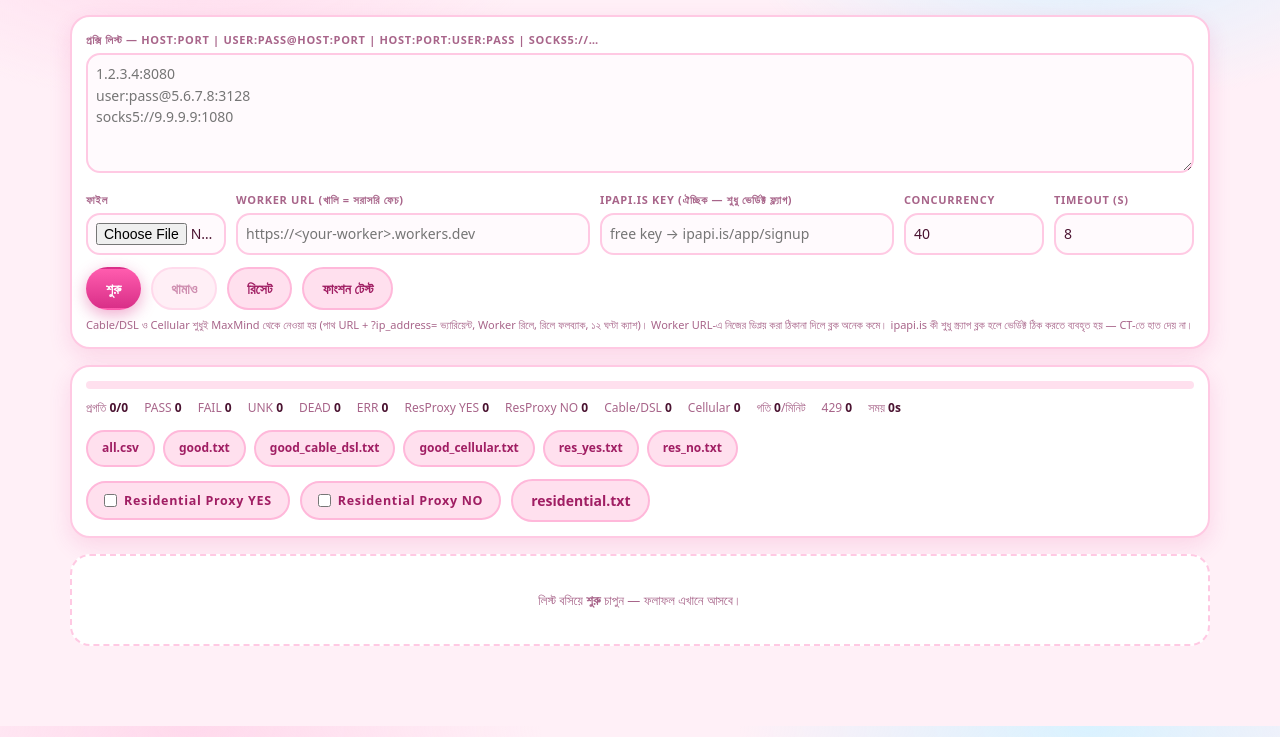
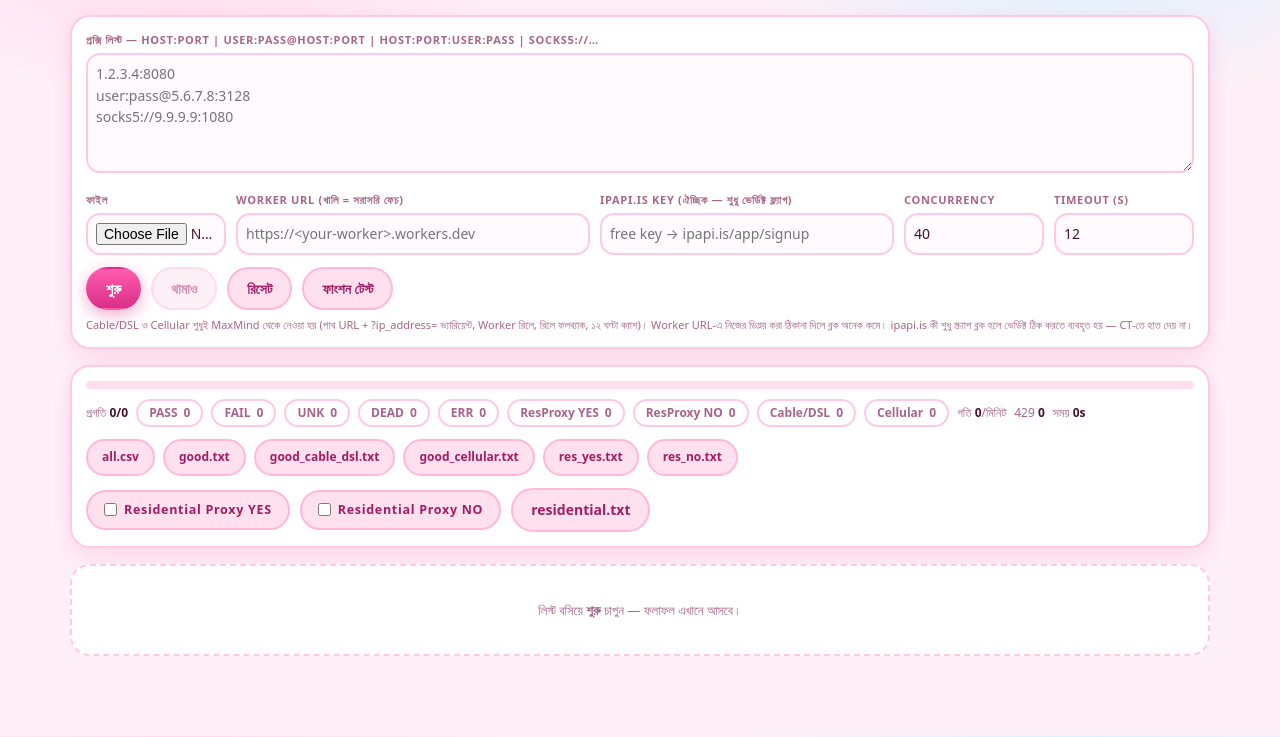
Before and after one commit to luna18841v-cloud/proxy-checker, a website: page public/index.html in a window 1280 px wide. Shown: the part 63-800 px from the top of the page. Drawn offline with Linux system fonts and the light colour scheme.

Commit message:
index.html

```diff
--- a/public/index.html
+++ b/public/index.html
@@ -26,8 +26,13 @@
   button:disabled{opacity:.5;cursor:not-allowed}
   .bar{height:8px;background:var(--ln2);border-radius:5px;overflow:hidden;margin:0 0 10px}
   .bar>i{display:block;height:100%;width:0;background:linear-gradient(90deg,#ff5cae,#12a594);transition:width .2s}
-  .stats{display:flex;gap:16px;flex-wrap:wrap;font-size:12px;color:var(--dm)}
+  .stats{display:flex;gap:8px;flex-wrap:wrap;font-size:12px;color:var(--dm);align-items:center}
   .stats b{color:var(--tx);font-variant-numeric:tabular-nums}
+  .stats .st{background:#fff;border:2px solid var(--ln);color:var(--dm);border-radius:999px;padding:3px 11px;font:inherit;font-size:12px;font-weight:800;cursor:pointer;display:inline-flex;gap:6px;align-items:center;line-height:1.5}
+  .stats .st:hover{background:#ffe0ee;border-color:#ffb8da}
+  .stats .st.on{background:linear-gradient(180deg,#ff5cae,#d92f88);border-color:transparent;color:#fff;box-shadow:0 4px 12px rgba(217,47,136,.35)}
+  .stats .st.on b{color:#fff}
+  .stats .st b{color:inherit}
   .hint{font-size:11px;color:var(--dm);margin-top:6px}
   .picks{display:flex;gap:10px;flex-wrap:wrap;align-items:center;margin-top:12px}
   .picks label{display:inline-flex;gap:7px;align-items:center;text-transform:none;font-size:12.5px;color:#a01e63;margin:0;font-weight:800;background:#ffe0ee;border:2px solid #ffb8da;border-radius:999px;padding:8px 16px;cursor:pointer}
@@ -35,6 +40,10 @@
   .dlrow{display:flex;gap:8px;flex-wrap:wrap;margin-top:12px}
   .dlrow button{padding:7px 14px;font-size:12px}
   .empty{text-align:center;color:var(--dm);font-size:13px;padding:34px 10px;border:2px dashed var(--ln);border-radius:20px;background:var(--card)}
+  .fbar{display:none;gap:9px;flex-wrap:wrap;align-items:center;margin-top:12px;font-size:12px}
+  .fbar.on{display:flex}
+  .chip{font-size:12px;font-weight:900;color:#fff;background:#d92f88;border-radius:999px;padding:4px 12px;letter-spacing:.4px}
+  .fbar button{padding:5px 13px;font-size:12px}
 
   .item{background:var(--card);border:2px solid var(--ln);border-radius:16px;padding:10px 12px;margin-bottom:10px}
   .ihead{display:flex;gap:8px;align-items:center;flex-wrap:wrap;font-size:12.5px}
@@ -48,6 +57,7 @@
   .src{font-size:10px;color:var(--oktx)}
   .src.b{color:var(--dm)}
   .srcb{font-size:10px;color:var(--dm)}
+  .stg{font-size:10px;color:var(--dm);background:var(--ln2);border-radius:999px;padding:1px 8px}
   .secs{margin-left:auto;font-size:11px;color:var(--dm)}
   .idet{margin-top:7px;display:flex;gap:4px 14px;flex-wrap:wrap;font-size:12px;color:var(--dm)}
   .kv b{font-weight:800}
@@ -75,7 +85,7 @@
       <div class="f" style="flex:2 1 320px"><label>Worker URL (খালি = সরাসরি ফেচ)</label><input id="worker" placeholder="https://&lt;your-worker&gt;.workers.dev"></div>
       <div class="f" style="flex:2 1 260px"><label>ipapi.is key (ঐচ্ছিক — শুধু ভের্ডিক্ট ফ্ল্যাগ)</label><input id="key" placeholder="free key → ipapi.is/app/signup"></div>
       <div class="f sm"><label>Concurrency</label><input id="conc" type="number" min="1" max="500" value="40"></div>
-      <div class="f sm"><label>Timeout (s)</label><input id="timeout" type="number" min="4" max="20" value="8"></div>
+      <div class="f sm"><label>Timeout (s)</label><input id="timeout" type="number" min="4" max="25" value="12"></div>
     </div>
     <div class="row" style="margin-top:12px">
       <button class="primary" id="start">শুরু</button>
@@ -91,18 +101,24 @@
     <div class="bar"><i id="prog"></i></div>
     <div class="stats">
       <span>প্রগতি <b id="s-done">0/0</b></span>
-      <span>PASS <b id="s-pass">0</b></span>
-      <span>FAIL <b id="s-fail">0</b></span>
-      <span>UNK <b id="s-unk">0</b></span>
-      <span>DEAD <b id="s-dead">0</b></span>
-      <span>ERR <b id="s-err">0</b></span>
-      <span>ResProxy YES <b id="s-resy">0</b></span>
-      <span>ResProxy NO <b id="s-resn">0</b></span>
-      <span>Cable/DSL <b id="s-cable">0</b></span>
-      <span>Cellular <b id="s-cell">0</b></span>
+      <button class="st" data-f="PASS">PASS <b id="s-pass">0</b></button>
+      <button class="st" data-f="FAIL">FAIL <b id="s-fail">0</b></button>
+      <button class="st" data-f="UNKNOWN">UNK <b id="s-unk">0</b></button>
+      <button class="st" data-f="DEAD">DEAD <b id="s-dead">0</b></button>
+      <button class="st" data-f="ERROR">ERR <b id="s-err">0</b></button>
+      <button class="st" data-f="res-yes">ResProxy YES <b id="s-resy">0</b></button>
+      <button class="st" data-f="res-no">ResProxy NO <b id="s-resn">0</b></button>
+      <button class="st" data-f="cable">Cable/DSL <b id="s-cable">0</b></button>
+      <button class="st" data-f="cell">Cellular <b id="s-cell">0</b></button>
       <span>গতি <b id="s-rate">0</b>/মিনিট</span>
       <span>429 <b id="s-429">0</b></span>
       <span>সময় <b id="s-el">0s</b></span>
+    </div>
+    <div class="fbar" id="fbar">
+      <span class="hint" style="margin:0">ফিল্টার:</span>
+      <span class="chip" id="f-label"></span>
+      <span class="hint" style="margin:0" id="f-count"></span>
+      <button id="f-all">সব দেখাও</button>
     </div>
     <div class="dlrow">
       <button id="dl-csv">all.csv</button>
```
